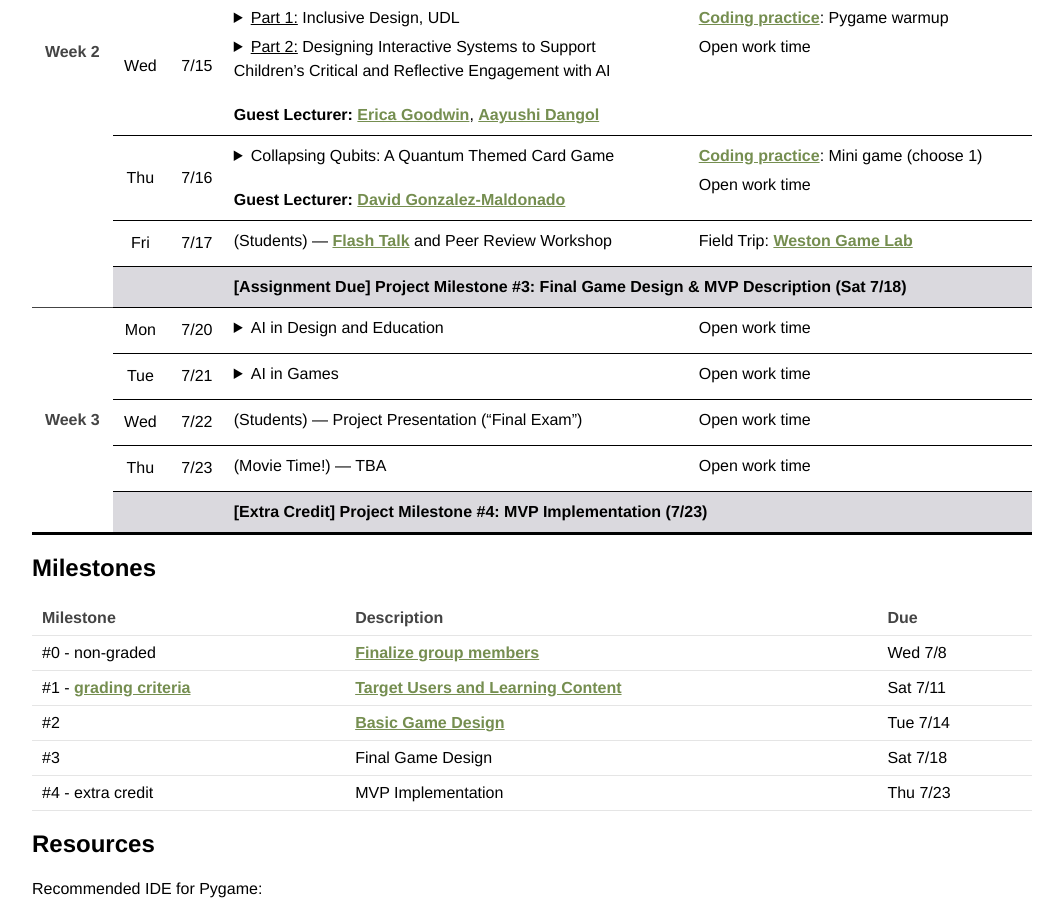
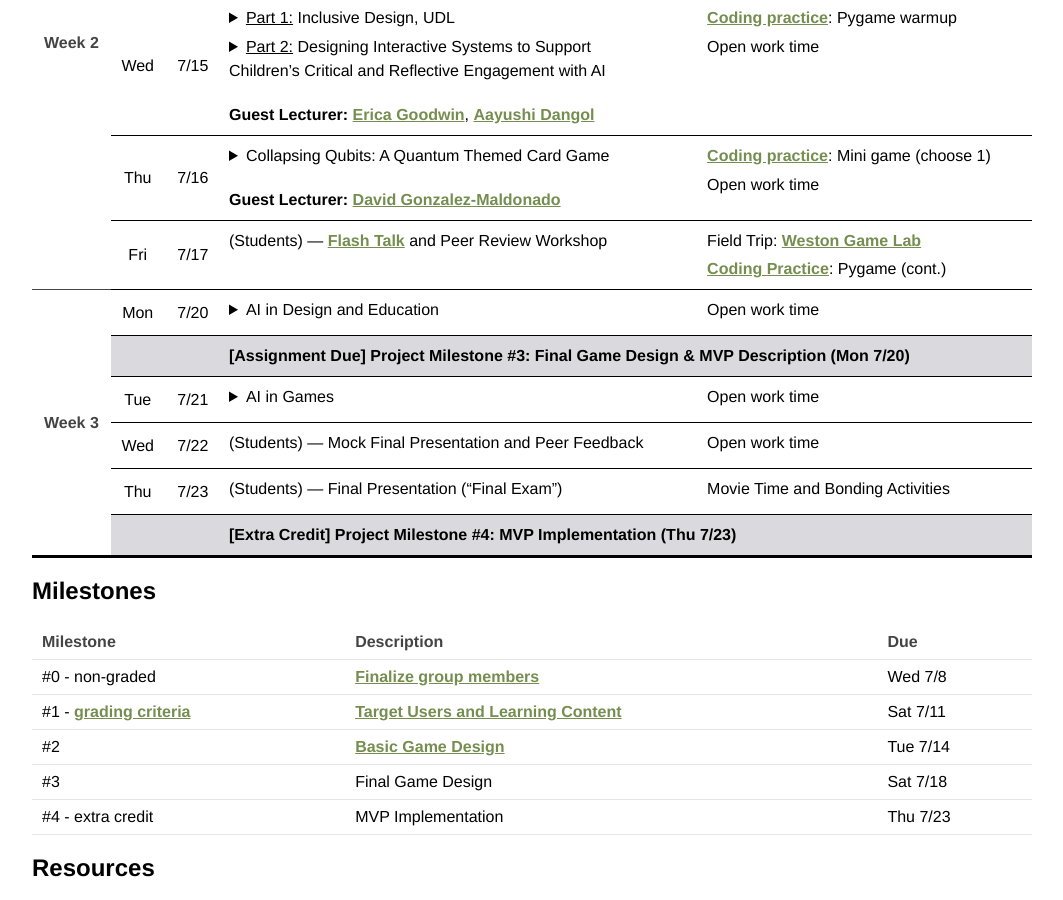
Before and after one commit to ngminhtran/ngminhtran.github.io, a Jekyll site: the page built from teaching/cgl/index.md, in a window 1280 px wide and 900 px high, scrolled down 1390 px. Shown: the whole window, without its empty margins (108-1171 px from the left). Built offline with Jekyll 4.4.1, drawn with Linux system fonts in a browser that asks for light colours.

Commit message:
updated Week 3 materials

```diff
--- a/_data/cgl_schedule.yml
+++ b/_data/cgl_schedule.yml
@@ -102,9 +102,7 @@
     - day: "Fri"
       date: "7/17"
       lecture: "(Students) --- [Flash Talk](/assets/courses/csmc19929/ProjectPresentation_FlashTalk.pdf){:target='_blank'} and Peer Review Workshop"
-      lab: "Field Trip: [Weston Game Lab](https://www.logancenter.uchicago.edu/mediaartsdesign/wgl)"
-      assignment: "Project Milestone #3: Final Game Design & MVP Description (Sat 7/18)"
-
+      lab: "Field Trip: [Weston Game Lab](https://www.logancenter.uchicago.edu/mediaartsdesign/wgl); [Coding Practice](/assets/courses/csmc19929/8pygame_continued.zip): Pygame (cont.)"
 
 - week: "Week 3"
   days:
@@ -112,21 +110,24 @@
       date: "7/20"
       lectures:
         - title: "AI in Design and Education"
+          reading: ""
       lab: "Open work time"
+      assignment: "Project Milestone #3: Final Game Design & MVP Description (Mon 7/20)"
 
     - day: "Tue"
       date: "7/21"
       lectures:
         - title: "AI in Games"
+          reading: ""
       lab: "Open work time"
 
     - day: "Wed"
       date: "7/22"
-      lecture: "(Students) --- Project Presentation (\"Final Exam\")"
+      lecture: "(Students) --- Mock Final Presentation and Peer Feedback"
       lab: "Open work time"
 
     - day: "Thu"
       date: "7/23"
-      lecture: "(Movie Time!) --- TBA"
-      lab: "Open work time"
-      extra_credit: "Project Milestone #4: MVP Implementation (7/23)"
+      lecture: "(Students) --- Final Presentation (\"Final Exam\")"
+      lab: "Movie Time and Bonding Activities"
+      extra_credit: "Project Milestone #4: MVP Implementation (Thu 7/23)"
```
Also changed, not shown: 4 other files.
